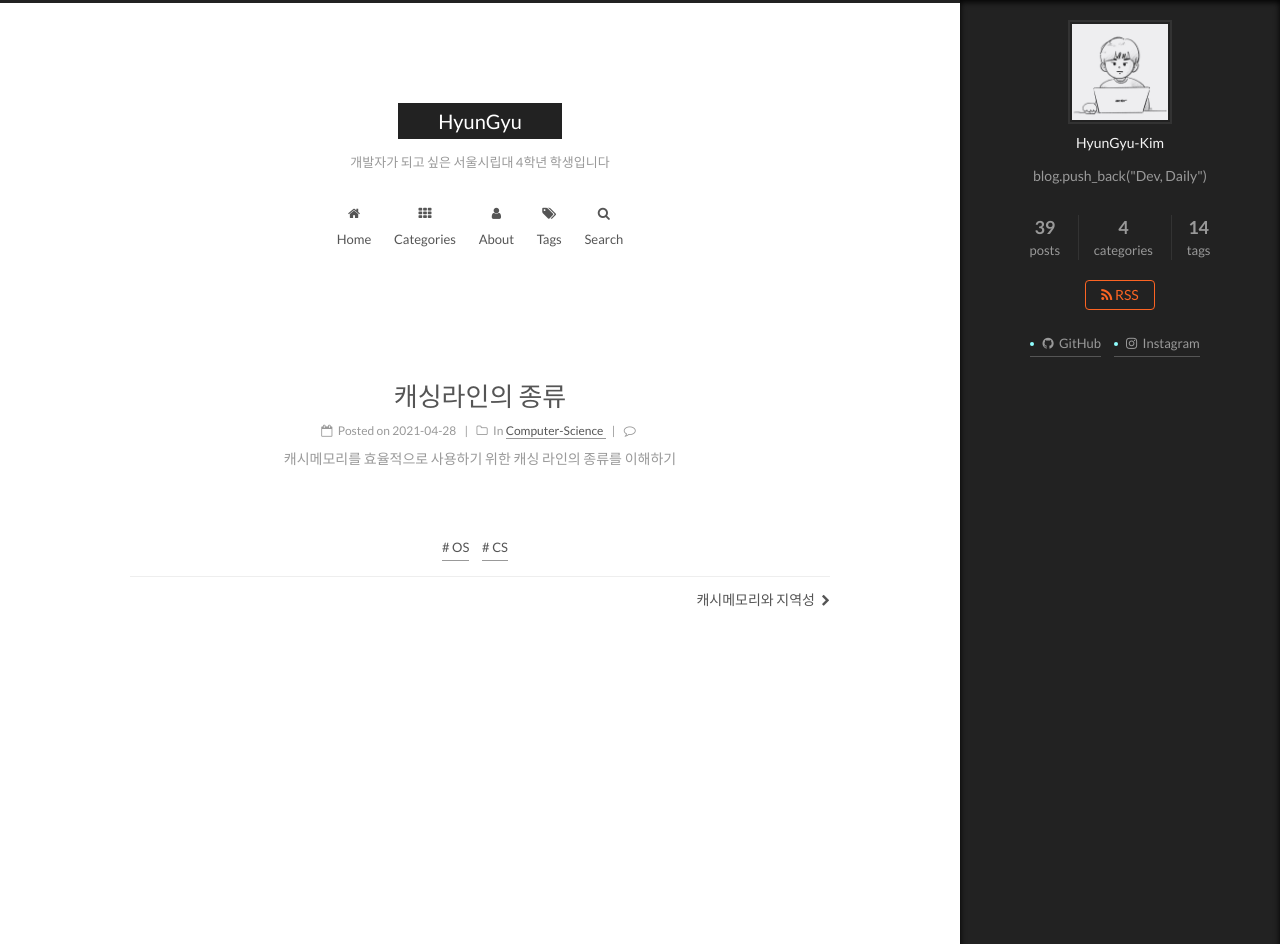
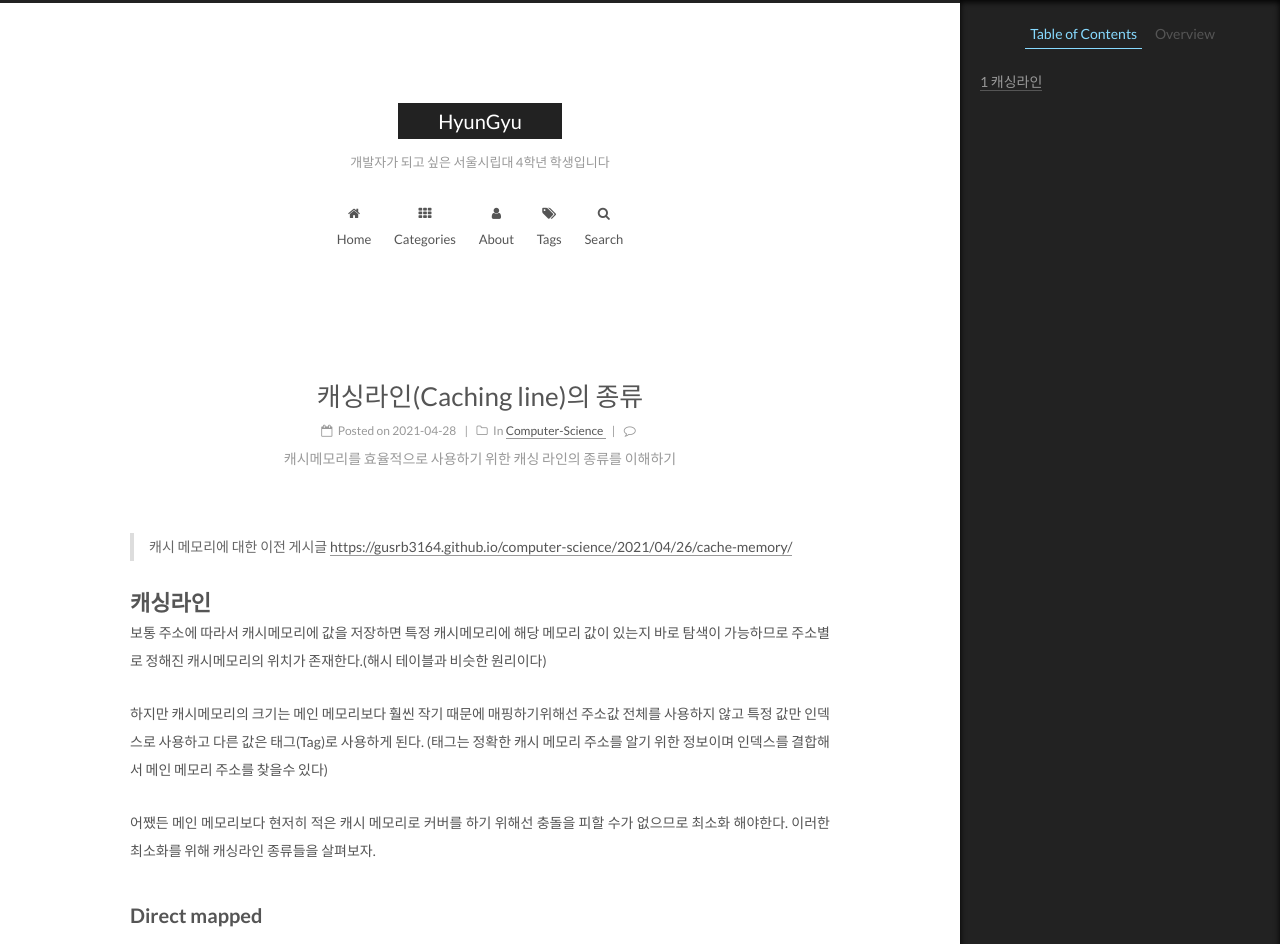
Before and after one commit to gusrb3164/gusrb3164.github.io, a Jekyll site: the page built from _posts/2021-04-28-caching-line.md, in a window 1280 px wide and 1400 px high. Shown: the top 944 px of the window. Built offline with Jekyll 4.4.1, drawn with Linux system fonts in a browser that asks for light colours; comment, search, counter and statistics services are not loaded; some of the changed text lies outside the part shown; grey boxes are pictures that could not be loaded.

Commit message:
2021-04-28 post

```diff
--- a/_posts/2021-04-28-caching-line.md
+++ b/_posts/2021-04-28-caching-line.md
@@ -1,7 +1,34 @@
 ---
 layout: post
-title: 캐싱라인의 종류
+title: 캐싱라인(Caching line)의 종류
 description: 캐시메모리를 효율적으로 사용하기 위한 캐싱 라인의 종류를 이해하기
 categories: Computer-Science
 tags: [OS, CS]
 ---
+
+> 캐시 메모리에 대한 이전 게시글 <https://gusrb3164.github.io/computer-science/2021/04/26/cache-memory/>
+
+# 캐싱라인
+
+보통 주소에 따라서 캐시메모리에 값을 저장하면 특정 캐시메모리에 해당 메모리 값이 있는지 바로 탐색이 가능하므로 주소별로 정해진 캐시메모리의 위치가 존재한다.(해시 테이블과 비슷한 원리이다)
+
+하지만 캐시메모리의 크기는 메인 메모리보다 훨씬 작기 때문에 매핑하기위해선 주소값 전체를 사용하지 않고 특정 값만 인덱스로 사용하고 다른 값은 태그(Tag)로 사용하게 된다. (태그는 정확한 캐시 메모리 주소를 알기 위한 정보이며 인덱스를 결합해서 메인 메모리 주소를 찾을수 있다)
+
+어쨌든 메인 메모리보다 현저히 적은 캐시 메모리로 커버를 하기 위해선 충돌을 피할 수가 없으므로 최소화 해야한다. 이러한 최소화를 위해 캐싱라인 종류들을 살펴보자.
+
+## Direct mapped
+
+![Direct mapped](https://www.researchgate.net/profile/Philip-Shirvani/publication/3800962/figure/fig1/AS:669950486274049@1536740051086/Block-diagram-of-a-direct-mapped-cache.png)
+
+Direct mapped는 말 그대로 테이블이 한개라서 같은 태그는 한개의 캐시 공간만 사용할 수 있다. 그래서 캐시 메모리에 데이터가 있는지 찾으려면 비교는 한번만 해도 되서 빠르지만, 충돌이 그만큼 자주 일어나는 단점이 존재한다.
+
+## Fully associative
+
+Fully associative 방식은 말 그대로 태그와 관계없이 비어있는 캐시 메모리를 탐색해서 집어넣고 데이터가 있는지 찾을때도 순차적으로 탐색해서 가져오는 방식이다. 충돌의 위험은 적겠지만 비교할 때마다 순차탐색 시간이 발생하므로 오래걸린다.
+
+## Set associative
+
+![Set associative](https://lh3.googleusercontent.com/proxy/aqAgrY5A-UxM9he-aFx_4cHD6mp4EaUIqmzMupNIiWLeghdU-QS0R1zNLYBuL3oYyWgLC9WlLcvMEQviGvikGzeg1vIx8lboSl1Ug0MpYNQS-cl6N3MUnZSDQdP5Ek4DeUBl1lrTKu-8sJqN6BuvvRZCJEgd3Q)
+
+Fully associative와 Direct mapped의 장점들을 고려하여 만들어진 방식이다. 테이블을 여러개 만들면 같은 태그의 메모리라도 다른 테이블의 태그에 저장하면 되는 원리라서 테이블의 개수에 따라 n-way set associative라고 부른다. (해당 사진은 4 way 방식이다)
+이렇게 하면 n번만큼 탐색해서 direct mapped보단 시간이 조금 더 걸리겠지만 충돌위험은 더 줄어들게 된다.
```
Also changed, not shown: _posts/2021-04-26-cache-memory.md (+1 -1 lines).
